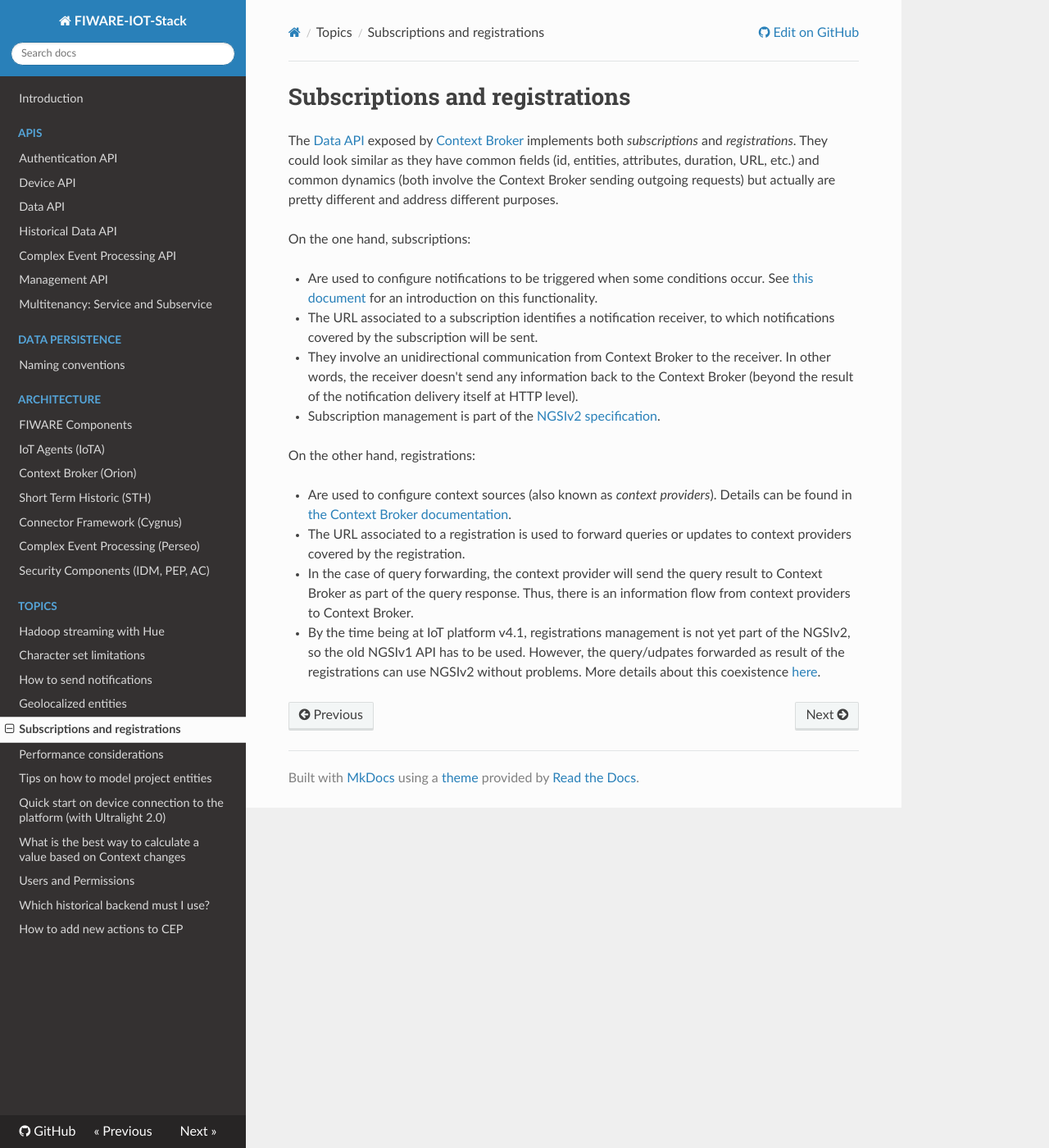
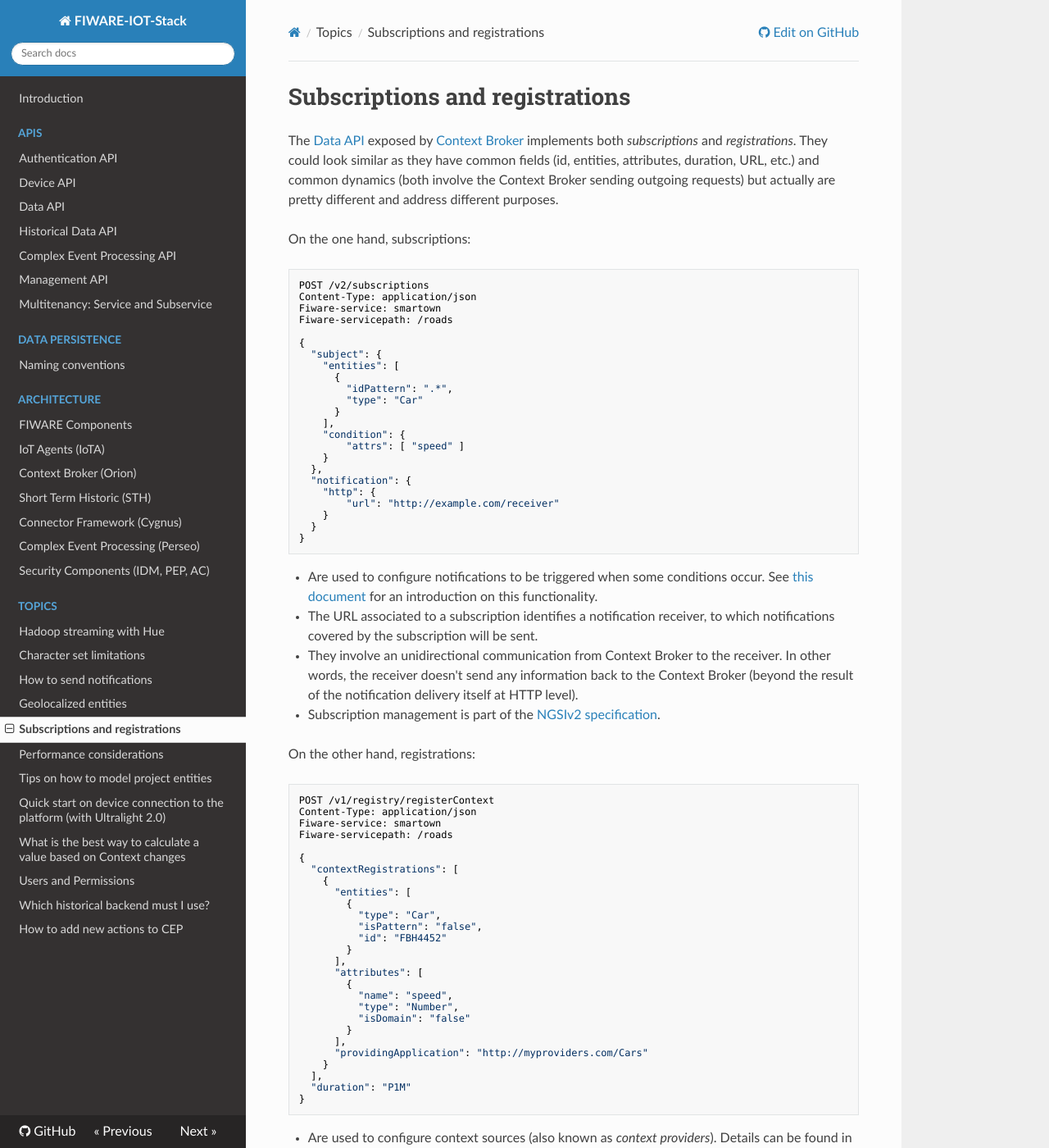
Before and after one commit to telefonicaid/thinking-cities, an MkDocs documentation site: the page built from docs/topics/subcriptions_and_registrations.md, in a window 1280 px wide and 1400 px high. Shown: the whole window at 82% size. Built offline with MkDocs 1.6.1, drawn with Linux system fonts in a browser that asks for light colours; nearby versions of some CDN libraries; old or Windows-style settings are respelled for this version of MkDocs.

Commit message:
FIX issues recently raised during a global review

```diff
--- a/docs/topics/subcriptions_and_registrations.md
+++ b/docs/topics/subcriptions_and_registrations.md
@@ -6,6 +6,31 @@ etc.) and common dynamics (both involve the Context Broker sending outgoing requ
 pretty different and address different purposes.
 
 On the one hand, subscriptions:
+
+    POST /v2/subscriptions
+    Content-Type: application/json
+    Fiware-service: smartown
+    Fiware-servicepath: /roads
+
+    {
+      "subject": {
+        "entities": [
+          {
+            "idPattern": ".*",
+            "type": "Car"
+          }
+        ],
+        "condition": {
+            "attrs": [ "speed" ]
+        }
+      },
+      "notification": {
+        "http": {
+            "url": "http://example.com/receiver"
+        }
+      }
+    }
+
 
 - Are used to configure notifications to be triggered when some conditions occur. See
   [this document](how_notifications_work.md) for an introduction on this functionality.
@@ -19,6 +44,34 @@ On the one hand, subscriptions:
 
 On the other hand, registrations:
 
+    POST /v1/registry/registerContext
+    Content-Type: application/json
+    Fiware-service: smartown
+    Fiware-servicepath: /roads
+
+    {
+      "contextRegistrations": [
+        {
+          "entities": [
+            {
+              "type": "Car",
+              "isPattern": "false",
+              "id": "FBH4452"
+            }
+          ],
+          "attributes": [
+            {
+              "name": "speed",
+              "type": "Number",
+              "isDomain": "false"
+            }
+          ],
+          "providingApplication": "http://myproviders.com/Cars"
+        }
+      ],
+      "duration": "P1M"
+    }
+
 - Are used to configure context sources (also known as *context providers*). Details can be found in
   [the Context Broker documentation](http://fiware-orion.readthedocs.io/en/master/user/context_providers/index.html).
 - The URL associated to a registration is used to forward queries or updates to context providers covered by the
```
Also changed, not shown: docs/multitenancy.md (+15 -1 lines), docs/topics/how_notifications_work.md (+19 -3 lines).
